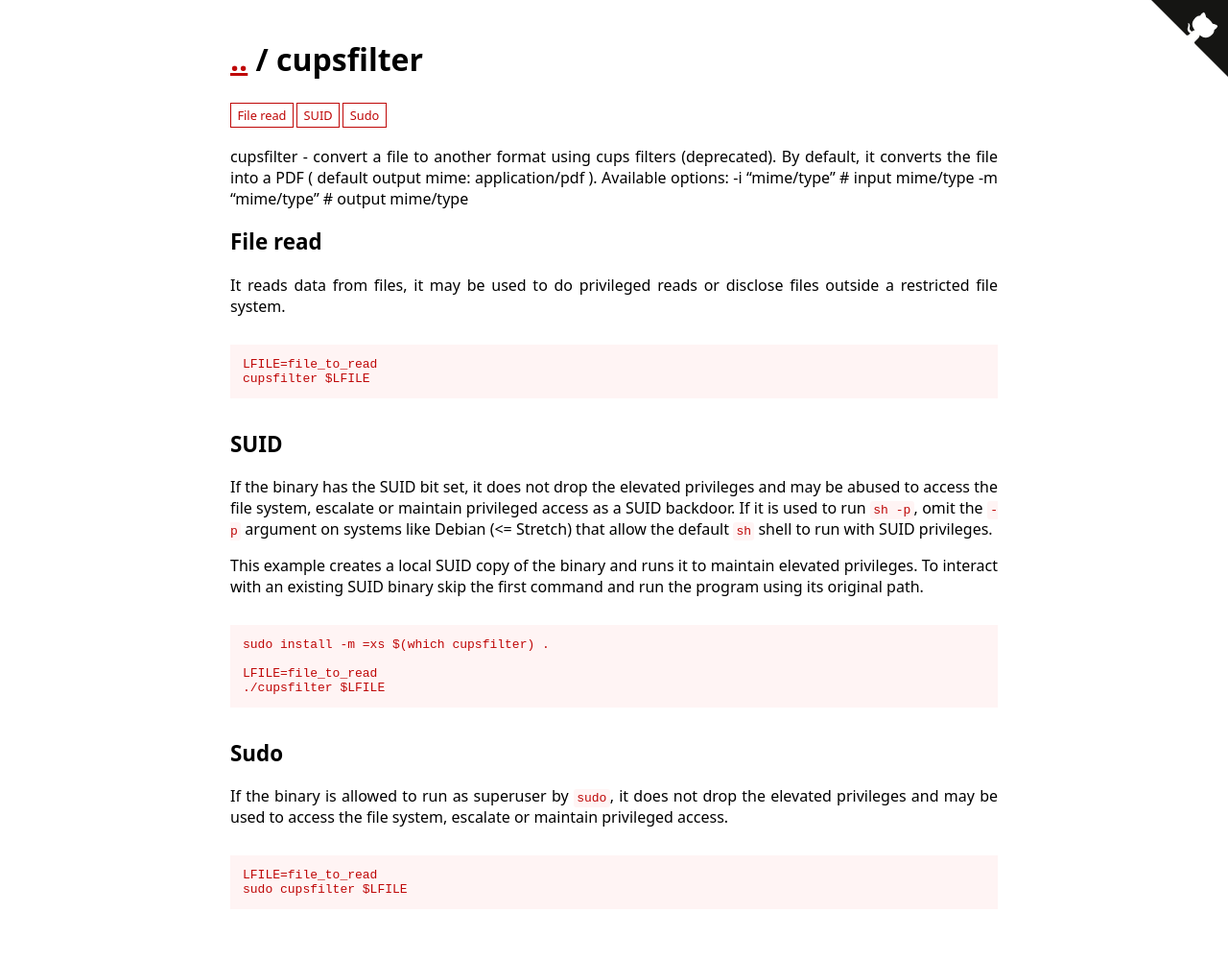
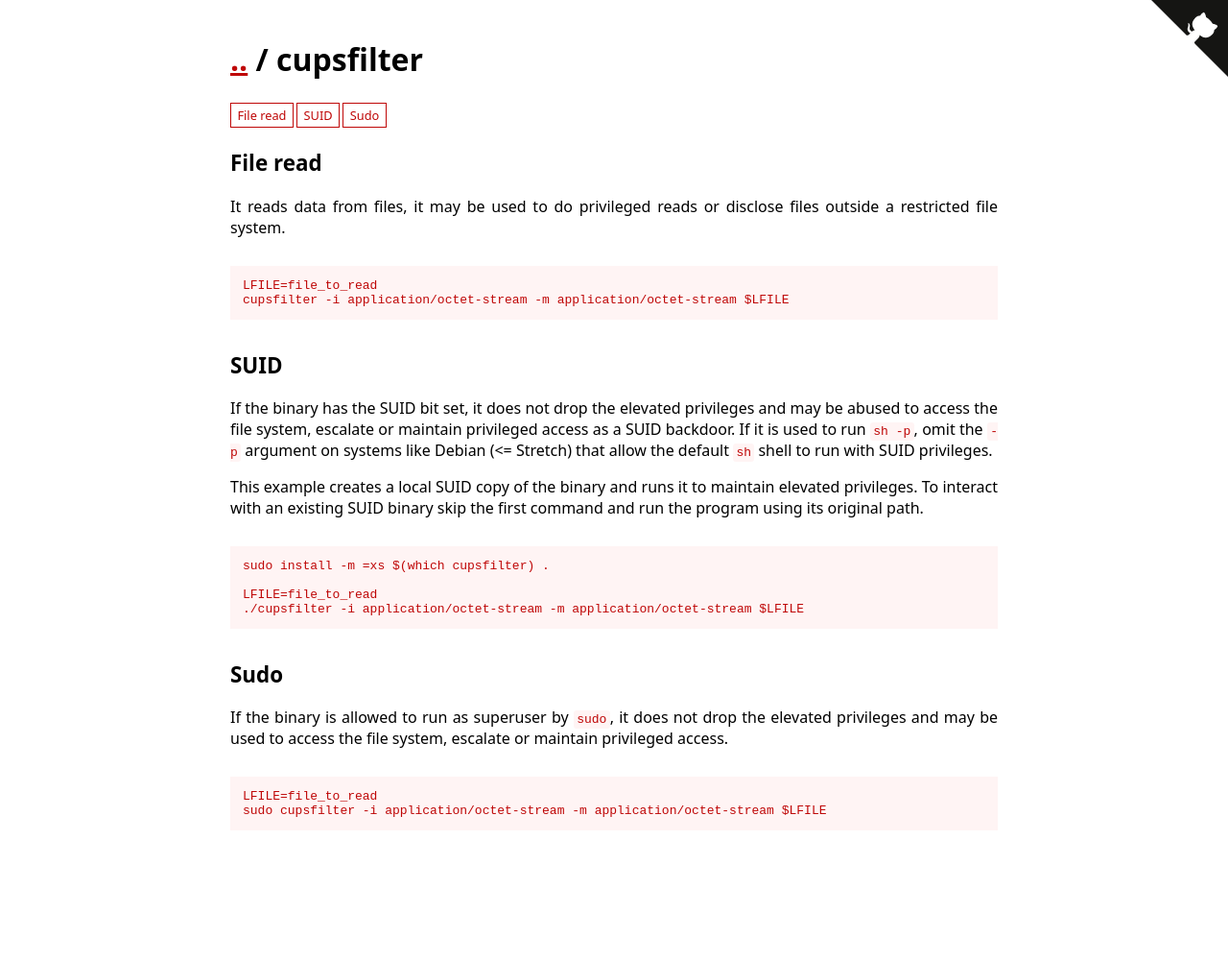
Before and after one commit to GTFOBins/GTFOBins.github.io, a Jekyll site: the page built from _gtfobins/cupsfilter.md, in a window 1280 px wide. Shown: the whole page at 96% size. Built offline with Jekyll 4.4.1, drawn with Linux system fonts in a browser that asks for light colours; after the commit the page ends 918 px from its top, so only the background shows below that.

Commit message:
Make cupsfilter more general

```diff
--- a/_gtfobins/cupsfilter.md
+++ b/_gtfobins/cupsfilter.md
@@ -1,21 +1,15 @@
 ---
-description: |
-    cupsfilter - convert a file to another format using cups filters (deprecated).
-    By default, it converts the file into a PDF ( default output mime: application/pdf ).
-    Available options:
-        -i "mime/type"  # input mime/type
-        -m "mime/type"  # output mime/type
 functions:
   file-read:
     - code: |
         LFILE=file_to_read
-        cupsfilter $LFILE
+        cupsfilter -i application/octet-stream -m application/octet-stream $LFILE
   sudo:
     - code: |
         LFILE=file_to_read
-        sudo cupsfilter $LFILE
+        sudo cupsfilter -i application/octet-stream -m application/octet-stream $LFILE
   suid:
     - code: |
         LFILE=file_to_read
-        ./cupsfilter $LFILE
+        ./cupsfilter -i application/octet-stream -m application/octet-stream $LFILE
 ---
```
